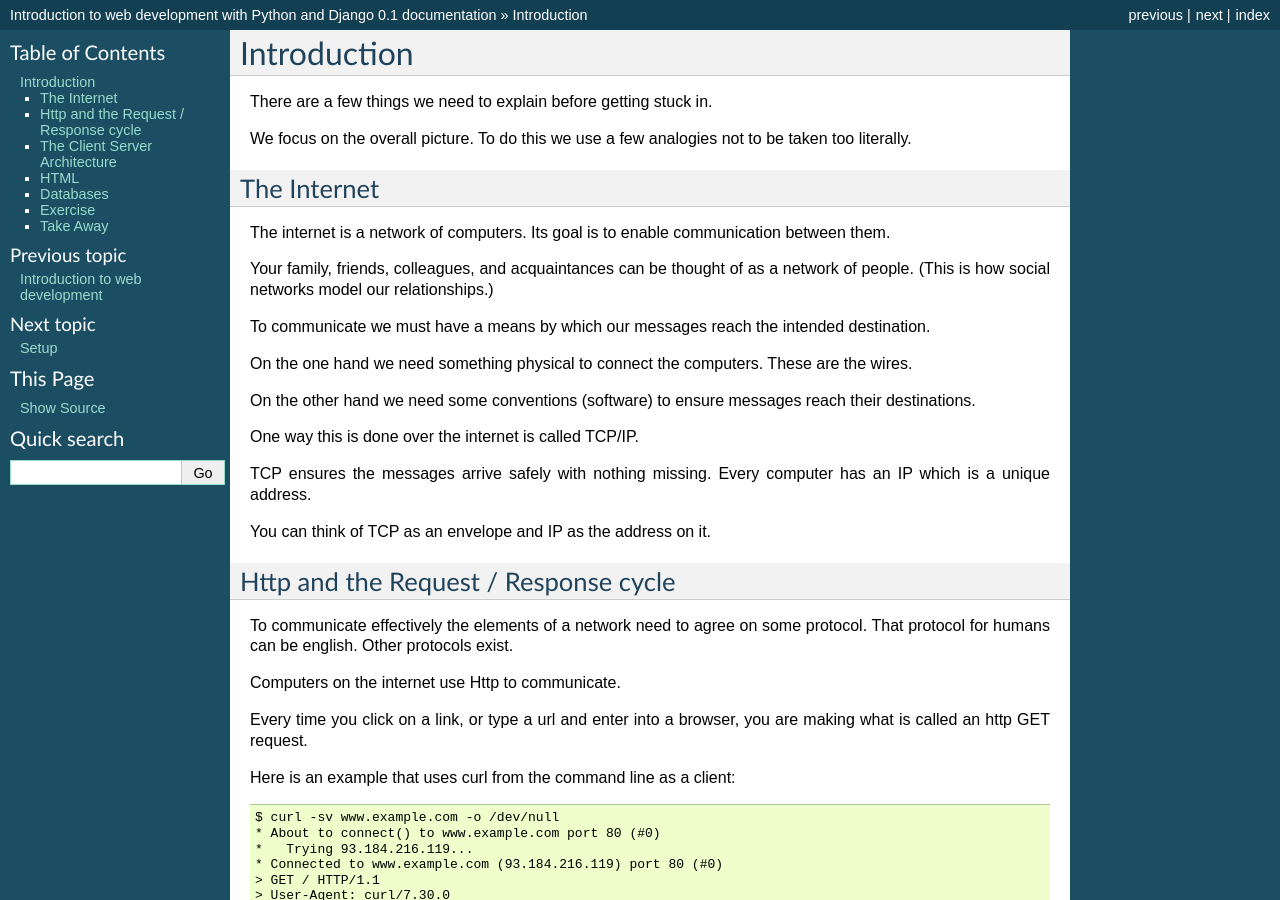
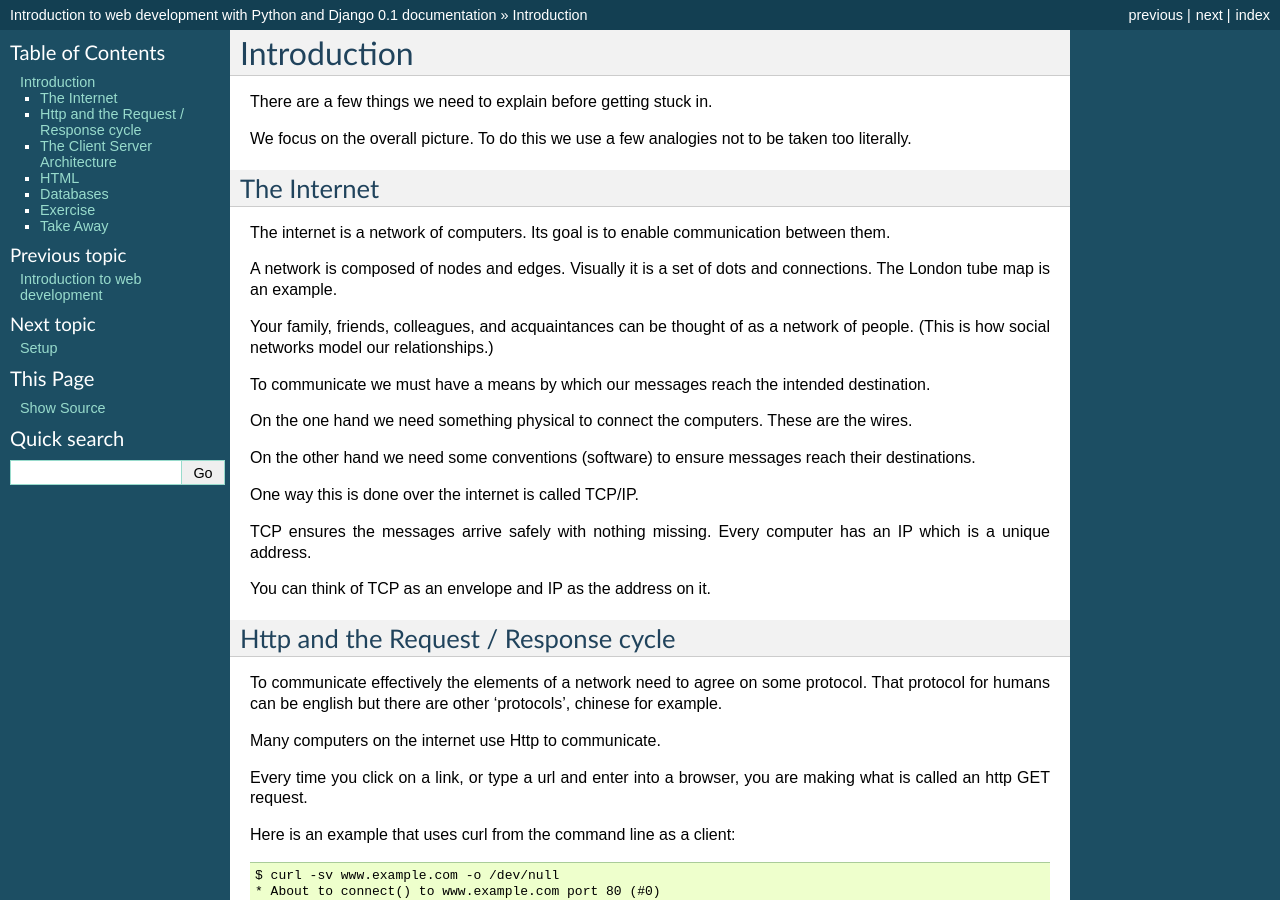
Before and after one commit to arachnegl/web-dev-intro, a Sphinx documentation site: the page built from source/context.rst, in a window 1280 px wide and 900 px high. Built offline with Sphinx 7.4.7, drawn with Linux system fonts in a browser that asks for light colours.

Commit message:
last min mods

```diff
--- a/source/context.rst
+++ b/source/context.rst
@@ -11,6 +11,9 @@ The Internet
 
 The internet is a network of computers. Its goal is to enable communication
 between them.
+
+A network is composed of nodes and edges. Visually it is a set of dots and
+connections. The London tube map is an example.
 
 Your family, friends, colleagues, and acquaintances can be thought of as
 a network of people. (This is how social networks model our relationships.)
@@ -35,9 +38,10 @@ Http and the Request / Response cycle
 =====================================
 
 To communicate effectively the elements of a network need to agree on some
-protocol. That protocol for humans can be english. Other protocols exist.
+protocol. That protocol for humans can be english but there are other
+'protocols', chinese for example.
 
-Computers on the internet use Http to communicate.
+Many computers on the internet use Http to communicate.
 
 Every time you click on a link, or type a url and enter into a browser, you are
 making what is called an http GET request.
--- a/source/django_setup.rst
+++ b/source/django_setup.rst
@@ -115,6 +115,12 @@ your database.
 Inspecting the Database
 =======================
 
+Download sqlite3 from `www.sqlite.org/download.html`. Choose the
+sqlite-shell-win32-x86-....zip file. Unzip it by double
+clicking it. Then drag and drop into C:\BOOTCAMP\Python34\
+The last step is to add it to a directory on the PATH.
+
+
 A database application is like a server.
 
 We send requests using clients. The clients in this case aren't the browser but
```
